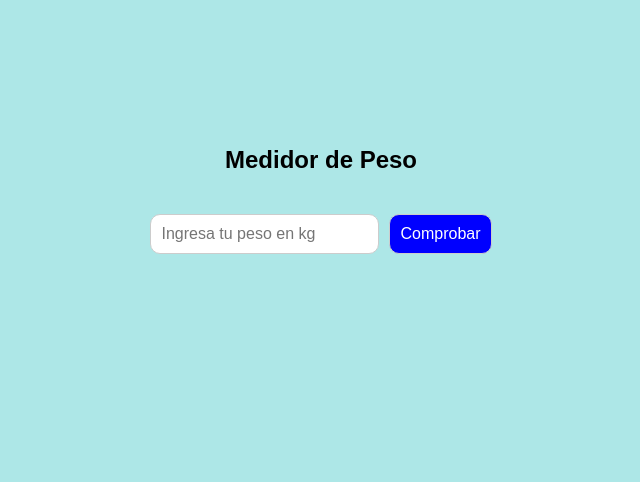
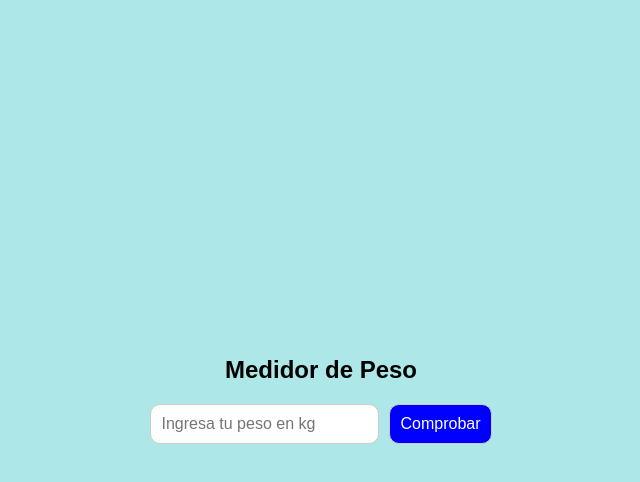
Before and after one commit to Axel14798988/Juego222, a plain HTML site: page index.html in a window 1280 px wide. Shown: the whole page, without its empty margins (319-959 px from the left). Drawn offline with Linux system fonts and the light colour scheme.

Commit message:
Update index.html

```diff
--- a/index.html
+++ b/index.html
@@ -6,17 +6,15 @@
   <title>Medidor de Peso</title>
   <style>
     body {
+      min-height: 100vh;
+      display: flex;
+      justify-content: center;
+      align-items: center;
+      flex-direction: column;
       background-color: rgb(173, 231, 231);
-      font-family: sans-serif;
       margin: 0;
       padding: 0;
-      display: flex;
-      flex-direction: column;
-      align-items: center;
-    }
-
-    h2 {
-      margin-top: 20px;
+      font-family: sans-serif;
     }
 
     .contenedor2 {
@@ -64,15 +62,9 @@
   </style>
 </head>
 <body>
-  <br>
-  <br>
-  <br>
-  <br>
-  <br>
-  <br>
-  <br>
-  <h2>Medidor de Peso</h2>
+
   <div class="contenedor2">
+    <h2>Medidor de Peso</h2>
     <div class="contenedor">
       <input type="number" id="peso" placeholder="Ingresa tu peso en kg">
       <button onclick="verificarPeso()">Comprobar</button>
@@ -80,7 +72,6 @@
     <p id="mensaje"></p>
   </div>
 
-  <!-- Sonido de alerta -->
   <audio id="alerta" src="audio.mp3"></audio>
 
   <script>
```
